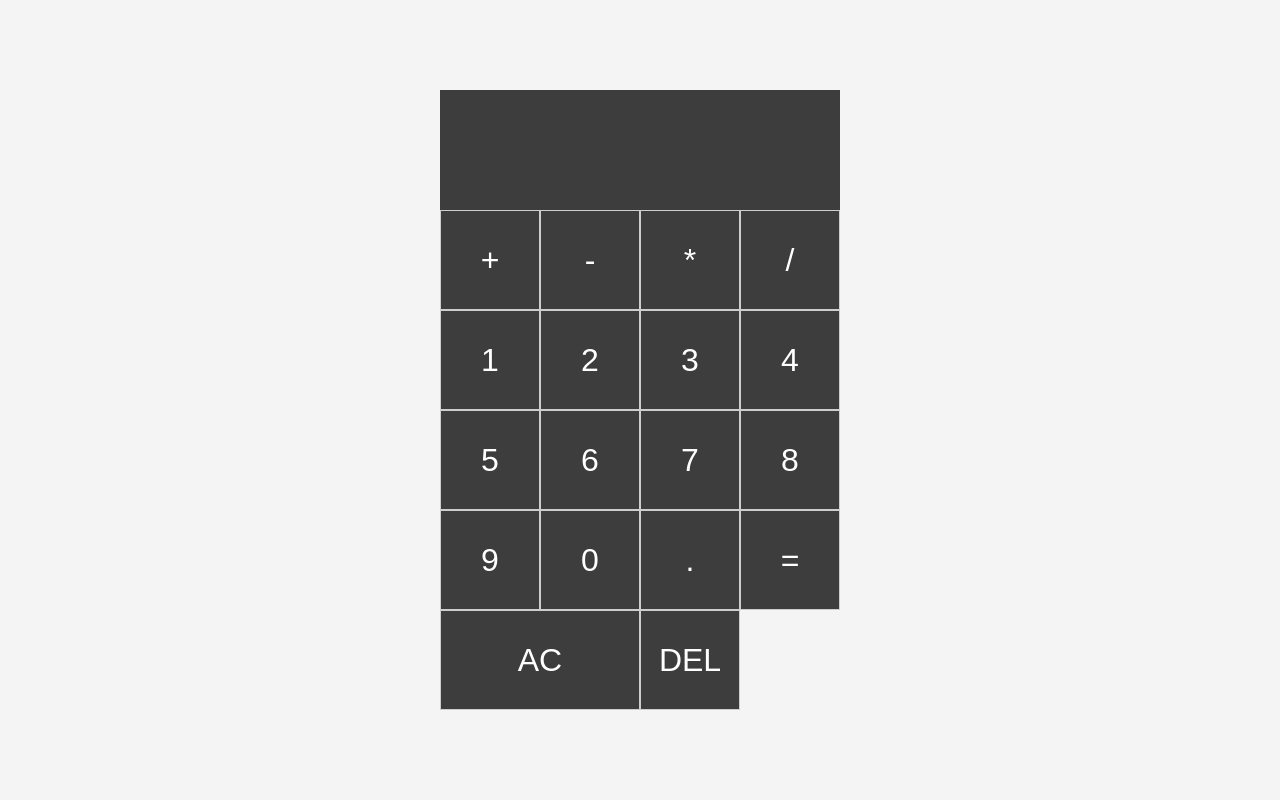
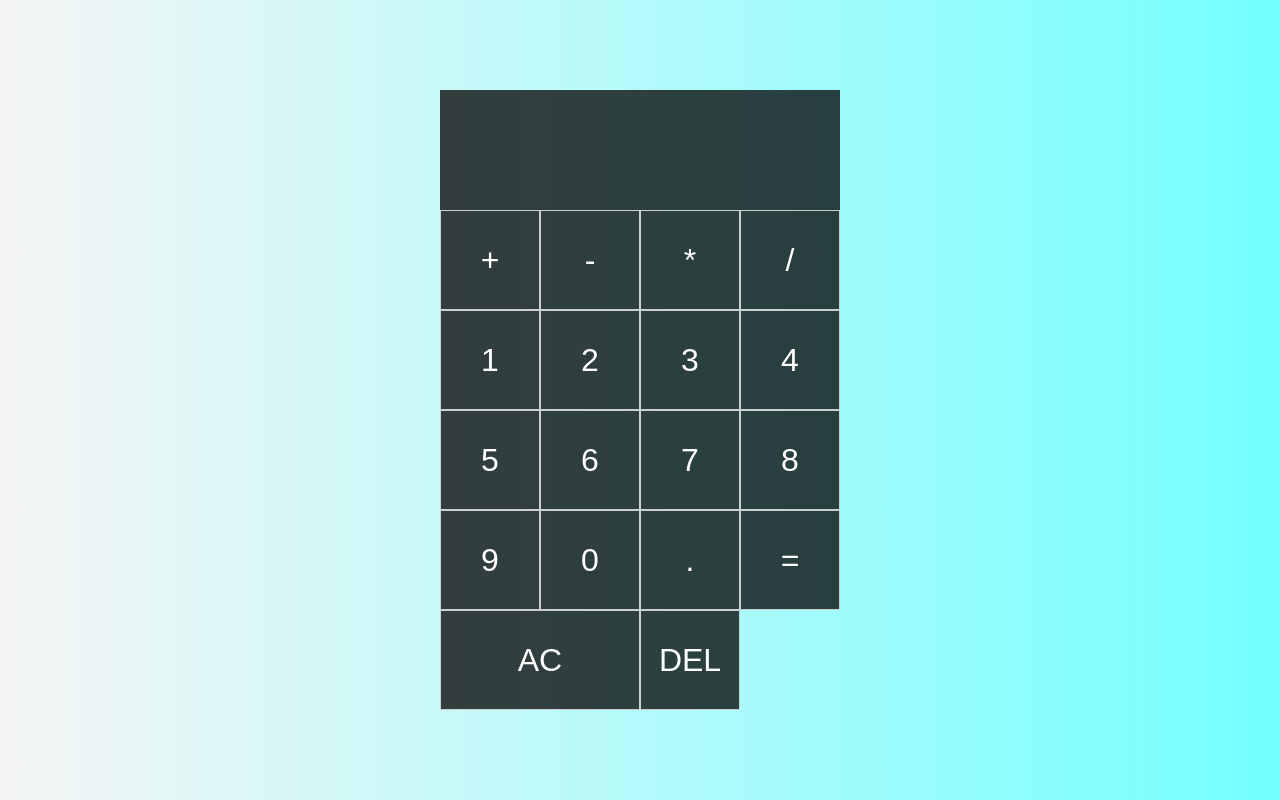
Before and after one commit to colearrington98/React-Calculator, a React (Create React App) app in the folder client/: page / in a window 1280 px wide. Built offline with nearby package versions, Linux system fonts and the light colour scheme.

Commit message:
Updated the background to a color gradient.

```diff
--- a/client/src/styles.css
+++ b/client/src/styles.css
@@ -9,7 +9,8 @@ body {
   font-size: 16px;
   line-height: 1.5;
   color: #333;
-  background-color: #f4f4f4;
+  background-color: #f4f4f4e7;
+  background: linear-gradient(to right, #f4f4f4e7, #73ffff);
 }
 
 .calculator-grid {
```
